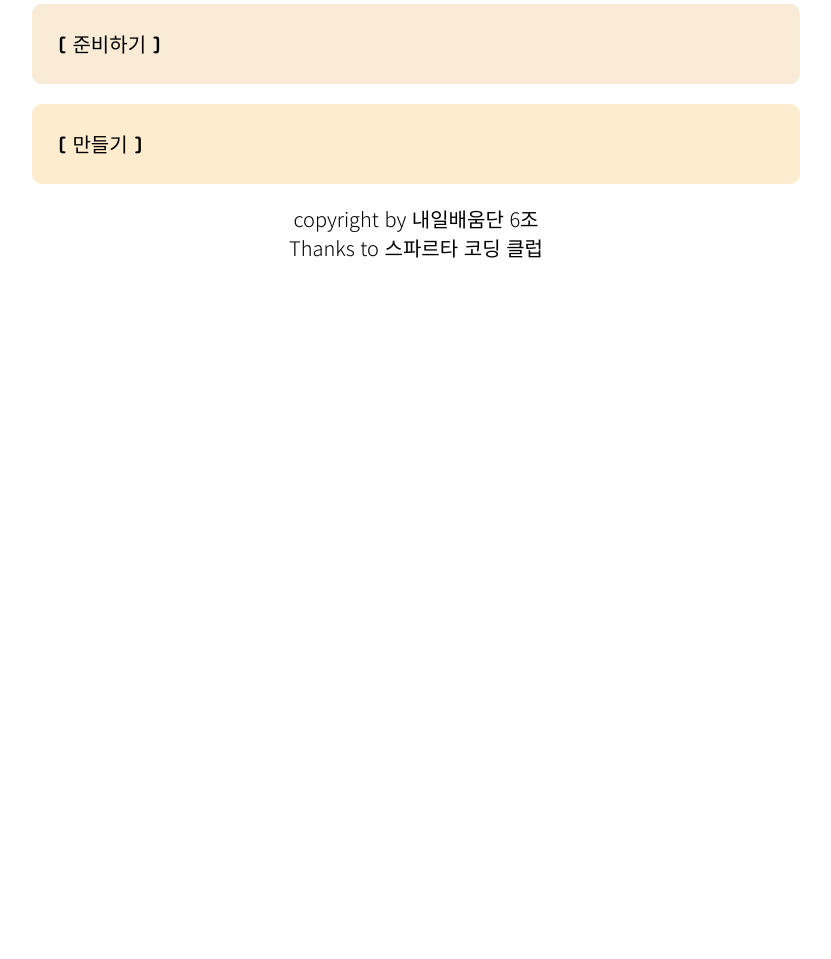
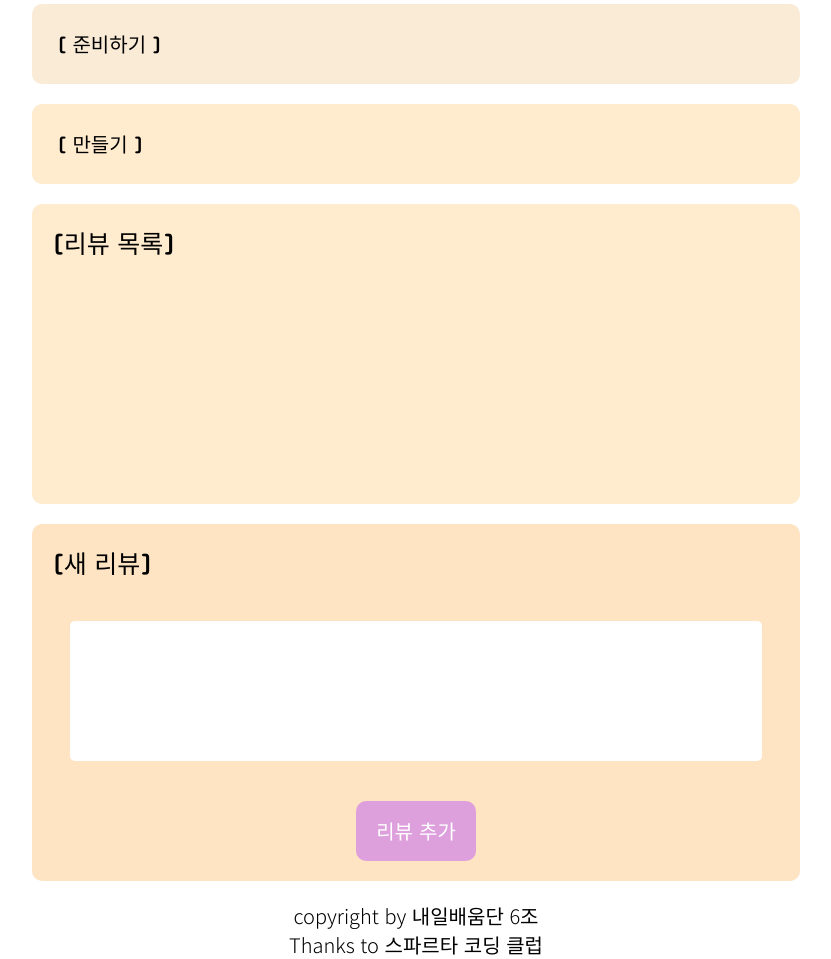
Before and after one commit to sparta-github-group6/show_me_the_recipe-mc6, a Flask app: page /recipe in a window 1280 px wide. Shown: the part 178-1137 px from the top of the page, without its empty margins (224-1055 px from the left). Before the commit the page ends 436 px from the top, so only its background shows below. Run offline with Flask 2, Linux system fonts and the light colour scheme; data that the repository does not hold is empty; some libraries are stand-ins or nearby versions.

Commit message:
woongs commit

```diff
--- a/app.py
+++ b/app.py
@@ -241,6 +241,23 @@ def register():
     return jsonify({"msg": "가입완료"})
 
 
+# ID 중복 검사
+@app.route("/register/id_check", methods=["POST"])
+def id_check():
+    userid_receive = request.form["userid_give"]
+    try:
+        target = db.users.find_one({"user_id": userid_receive}, {"_id": False})
+    except Exception as e:
+        return {"message": "failed to find"}, 401
+
+    if target is None:
+        msg = "pass"
+    else:
+        msg = "fail"
+
+    return jsonify({"result": msg})
+
+
 # 즐겨찾기
 @app.route("/favorite", methods=["POST"])
 def favorite():
--- a/static/css/popup.css
+++ b/static/css/popup.css
@@ -55,7 +55,7 @@ h1 {
   font-size: 28px;
 }
 
-#btn-idCheck {
+#id_check_button {
   cursor: pointer;
   background: 0;
   color: white;
@@ -101,3 +101,7 @@ h1 {
 .input-group {
   text-align: start;
 }
+
+#id_check_sucess{
+  display: none;
+}
--- a/static/css/recipe.css
+++ b/static/css/recipe.css
@@ -1,60 +1,84 @@
-h3{
-    font-weight: normal;
+h3 {
+	font-weight:normal;
+    margin: 5px;
+}
+h4 {
+    font-size: 25px;
+	margin: 20px;
+    text-align: start;
+}
+.ingredient {
+	border-radius:10px;
+	height:auto;
+	background-color:floralwhite;
+	/*font-size:2vw;*/
+	margin:20px auto;
+	padding:20px;
+	text-align:start;
+}
+.ready {
+	border-radius:10px;
+	height:auto;
+	background-color:antiquewhite;
+	font-size:2vw;
+	margin:20px auto;
+	padding:20px;
+	text-align:start;
+}
+.making {
+	border-radius:10px;
+	height:auto;
+	background-color:blanchedalmond;
+	font-size:2vw;
+	margin:20px auto;
+	padding:20px;
+	text-align:start;
+}
+.ready_detail,.making_detail {
+	padding-left:50px;
+	height:auto;
+}
+.ready_detail li {
+	font-weight:normal;
+	list-style:decimal;
+	margin:5px 10px;
+	padding:5px;
+}
+.making_detail li {
+	font-weight:normal;
+	list-style:decimal;
+	margin:5px 10px;
+	padding:5px;
+}
+/* #recipe-new{display: none;}*/
+textarea {
+    margin: 20px auto;
+	width:100%;
+	height:10em;
+	border:none;
+	resize: none;
 }
 
-#jung h3 {
-    margin: 5px;
+#review-list{
+    width: 100%;
+    height: 300px;
+    border-radius: 10px;
+    margin: 20px auto;
+    overflow: auto;
+    background-color: blanchedalmond;
 }
 
-.ingredient {
+#add-review{
+    margin: 20px auto;
+    width: 100%;
+    height: auto;
     border-radius: 10px;
-    height: auto;
-    background-color: floralwhite;
-    /*font-size: 2vw;*/
-    margin: 20px auto;
-    padding: 20px;
-    text-align: start;
+    overflow: auto;
+    background-color:bisque;
 }
 
-.ready {
-    border-radius: 10px;
-    height: auto;
-    background-color: antiquewhite;
-    font-size: 2vw;
-    margin: 20px auto;
-    padding: 20px;
-    text-align: start;
+#btn-add-review{
+    margin: 20px;
+    background-color: plum;
+    color: white;
 }
-
-.making {
-    border-radius: 10px;
-    height: auto;
-    background-color: blanchedalmond;
-    font-size: 2vw;
-    margin: 20px auto;
-    padding: 20px;
-    text-align: start;
-}
-
-.ready_detail, .making_detail{
-    padding-left: 50px;
-    height: auto;
-}
-
-.ready_detail li{
-    font-weight: normal;
-    list-style: decimal;
-    margin: 5px 10px;
-    padding: 5px;
-}
-
-.making_detail li {
-    font-weight: normal;
-    list-style: decimal;
-    margin: 5px 10px;
-    padding: 5px;
-}
-
-/* #recipe-new{
-    display: none;
-} */
--- a/static/scripts/login.js
+++ b/static/scripts/login.js
@@ -29,9 +29,3 @@ function skipToMain() {
     return;
   }
 }
-
-function toRegister() {
-  // console.log("회원가입 함수 실행");
-  location.href = "/register";
-  // window.open("/register", "/", "width=300, height=300");
-}
--- a/templates/login.html
+++ b/templates/login.html
@@ -72,7 +72,7 @@
                     </div>
 
                     <div class="btn-item">
-                        아직 계정이 없으신가요? <a id="btn-register" onclick="toRegister()">회원가입</a>
+                        아직 계정이 없으신가요? <a id="btn-register" onclick="location.href = '/register'">회원가입</a>
 
                     </div>
 
--- a/templates/recipe.html
+++ b/templates/recipe.html
@@ -79,6 +79,22 @@
             </div>
         </div>
 
+        <div id="review-list">
+            <!-- 이 레시피에 대한 리뷰 -->
+            <h4>[리뷰 목록]</h4>
+        </div>
+
+        <div id="add-review" >
+            <!-- 새 리뷰 추가-->
+            <h4>[새 리뷰]</h4>
+            <textarea name="new-review" id="new-review" cols="30" rows="10" style="width: 90%; margin: 20px;"></textarea>
+
+            <button class="btn-main" id="btn-add-review" onclick="add_review()">
+                리뷰 추가
+            </button>
+
+        </div>
+
     </main>
 
 
```
Also changed, not shown: static/css/mypage.css (+32 -4 lines), static/scripts/mypage.js (+8 -7 lines), static/scripts/register.js (+34 -4 lines), templates/add_recipe.html (+12 -4 lines), templates/register.html (+6 -3 lines), static/scripts/add_image.js (added).
